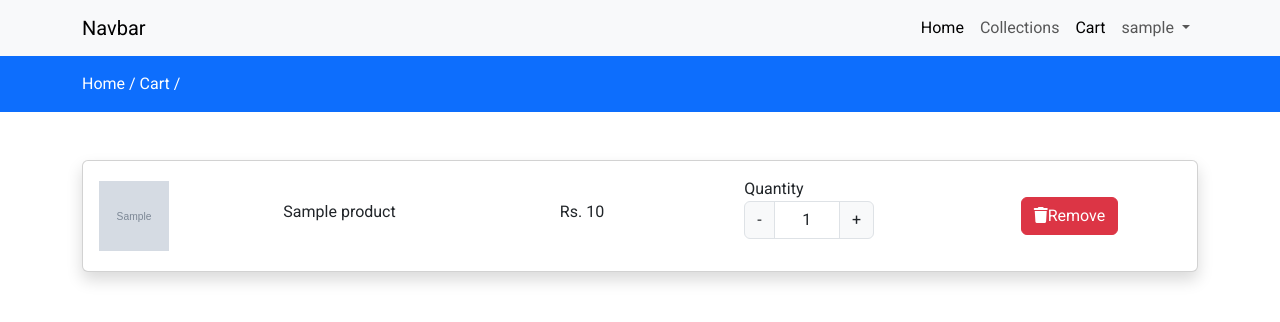
After one commit to Shubhamg111/e-commerce_website, a Django app: page /cart in a window 1280 px wide. The commit adds this page. Shown: the top 322 px of the page. Run offline with Django 4.2, Linux system fonts and the light colour scheme; a user stored in the database is signed in; tables that the repository leaves empty hold one stand-in row (values such as "Sample post"); grey boxes marked "Sample" are stand-in pictures; some libraries are stand-ins or nearby versions.

Commit message:
Ecommerce with Django Project

```diff
--- a/ecommerce/static/JS/custom.js
+++ b/ecommerce/static/JS/custom.js
@@ -22,4 +22,73 @@ $(function() {
         $(this).closest('.input-group').find('.qty-input').val(value);
       }
     });
+
+    $(document).on('click','.addtocartbtn',function (e){
+      e.preventDefault();
+
+      var product_id=$(this).closest('.product_data').find('.prod_id').val();
+      var product_qty=$(this).closest('.product_data').find('.qty-input').val();
+      var token =$('input[name=csrfmiddlewaretoken]').val();
+      $.ajax({
+        type : "POST",
+        url: "/cart-to-cart",
+        data:{
+          'product_id':product_id,
+          'product_qty':product_qty,
+          csrfmiddlewaretoken:token
+        },
+
+       success:function(response){
+          alertify.success(response.status)
+
+        }
+      });
+
+    })
+    $(document).on('click','.changeQuantity',function (e){
+      e.preventDefault();
+
+      var product_id=$(this).closest('.product_data').find('.prod_id').val();
+      var product_qty=$(this).closest('.product_data').find('.qty-input').val();
+      var token =$('input[name=csrfmiddlewaretoken]').val();
+      $.ajax({
+        type : "POST",
+        url: "/update-cart",
+        data:{
+          'product_id':product_id,
+          'product_qty':product_qty,
+          csrfmiddlewaretoken:token
+        },
+
+       success:function(response){
+          alertify.success(response.status)
+
+        }
+      });
+
+    })
+
+    $('.delete-cart-item').click(function (e) {
+      e.preventDefault();
+
+      var product_id=$(this).closest('.product_data').find('.prod_id').val();
+      var token =$('input[name=csrfmiddlewaretoken]').val();
+
+      $.ajax({
+        type: "Post",
+        url: "delete-cart-item",
+        data: {
+            'product_id':product_id,
+            csrfmiddlewaretoken:token
+        },
+        success: function (response) {
+          alertify.success(response.status)
+          $('.cartdata').load(location.href + " .cartdata")
+
+        }
+      });
+
+    });
+
+
   });
--- a/ecommerce/store/admin.py
+++ b/ecommerce/store/admin.py
@@ -4,3 +4,4 @@ from .models import *
 
 admin.site.register(Category)
 admin.site.register(Product)
+admin.site.register(Cart)
--- /dev/null
+++ b/ecommerce/store/controller/cart.py
@@ -0,0 +1,58 @@
+from django.shortcuts import render,redirect
+from django.http.response import JsonResponse
+from django.contrib import messages
+from store.models import Product,Cart
+
+def addtocart(request):
+    if request.method=='POST':
+        if request.user.is_authenticated:
+            prod_id=int(request.POST.get('product_id'))
+            product_check=Product.objects.get(id=prod_id)
+            if(product_check):
+                if (Cart.objects.filter(user=request.user.id, product_id=prod_id)):
+                    return JsonResponse({ 'status':"Product Already in Cart"})
+                else:
+                    prod_qty = int(request.POST.get('product_qty'))
+
+                    if product_check.quantity >= prod_qty:
+                        Cart.objects.create(user=request.user, product_id=prod_id, product_qty=prod_qty)
+                        return JsonResponse({'status': "Product add successfully"})
+                    else:
+                        return JsonResponse({'status':"Only " + str(product_check.quantity)+" quantity available"})
+
+
+
+            else:
+                return JsonResponse ({ 'status': "No such product found"})
+        else:
+            return JsonResponse ({ 'status': "Login to continue"})
+
+    return redirect('/')
+
+def viewcart(request):
+    cart= Cart.objects.filter(user=request.user)
+    context={
+        "cart": cart
+    }
+    return render(request,"store/cart.html",context)
+
+
+def updatecart(request):
+    if request.method=='POST':
+        prod_id=int(request.POST.get('product_id'))
+        if(Cart.objects.filter(user=request.user, product_id=prod_id)):
+            prod_qty=int(request.POST.get('product_qty'))
+            cart = Cart.objects.get(product_id=prod_id,user=request.user)
+            cart.product_qty=prod_qty
+            cart.save()
+            return JsonResponse({'status':"Updated Successfully"})
+    return redirect('/')
+
+def deletecartitem(request):
+    if request.method =='POST':
+        prod_id= int(request.POST.get('product_id'))
+        if(Cart.objects.get(user=request.user ,product_id=prod_id,)):
+            cartitem = Cart.objects.get(product_id=prod_id,user=request.user)
+            cartitem.delete()
+        return JsonResponse({'status':"Deleted Successfully"})
+    return redirect('/')
--- a/ecommerce/store/models.py
+++ b/ecommerce/store/models.py
@@ -47,3 +47,10 @@ class Product(models.Model):
 
     def __str__(self):
         return self.name
+
+
+class Cart(models.Model):
+    user = models.ForeignKey(User, on_delete=models.CASCADE)
+    product = models.ForeignKey(Product, on_delete=models.CASCADE)
+    product_qty =models.IntegerField(null=False,blank=False)
+    created_at = models.DateTimeField(auto_now_add=True)
--- /dev/null
+++ b/ecommerce/store/templates/store/cart.html
@@ -0,0 +1,68 @@
+{% extends 'store/layouts/main.html' %}
+
+{% block content %}
+
+<div class="py-3 bg-primary">
+    <div class="container">
+        <a class="text-white" href="{% url 'home' %}"> Home / </a>
+        <a class="text-white" href="{% url 'cart' %}"> Cart / </a>
+
+
+
+    </div>
+</div>
+
+
+<div class="py-5">
+    <div class="container">
+        <div class="row">
+            <div class="col-md-12">
+                <div class="card shadow">
+                    <div class="card-body">
+                        {% if cart %}
+                            {% for item in cart %}
+                                <div class="row product_data">
+                                    <div class="col-md-2 my-auto">
+                                        <img src="{{ item.product.product_image.url}}" height="70px"
+                                        width="70px" alt="Image">
+                                    </div>
+                                    <div class="col-md-3 my-auto">
+                                       <h6>{{ item.product.name}}</h6>
+                                    </div>
+                                    <div class="col-md-2 my-auto">
+                                        <h6>Rs. {{ item.product.selling_price | stringformat:'d'}}</h6>
+                                     </div>
+                                     <div class="col-md-3 my-auto">
+                                        <input type="hidden" class="prod_id" value="{{ item.product_id}}">
+                                        {% csrf_token %}
+                                        {% if item.product.quantity >= item.product_qty %}
+                                          <label for="Quantity">Quantity</label>
+                                      <div class="input-group text-center mb-3" style="width: 130px;">
+                                        <button class="input-group-text changeQuantity decrement-btn">-</button>
+                                        <input type="text" name="quantity" class="form-control text-center qty-input" value="1">
+                                        <button class="input-group-text changeQuantity increment-btn">+</button>
+                                    </div>
+                                    {% else %}
+                                        <h6>Out of Stock</h6>
+                                    {% endif %}
+                                </div>
+                                    <div class="col-md-2 my-auto">
+                                        <button class="btn btn-danger delete-cart-item"><i class="fa fa-trash"></i>Remove</button>
+
+                                    </div>
+                                </div>
+
+                            {% endfor %}
+                        {% else %}
+                            <h4>Your Cart is empty.</h4>
+                        {% endif %}
+                    </div>
+                </div>
+            </div>
+    </div>
+</div>
+</div>
+
+
+
+{% endblock content %}
--- a/ecommerce/store/templates/store/includes/navbar.html
+++ b/ecommerce/store/templates/store/includes/navbar.html
@@ -12,6 +12,10 @@
           <li class="nav-item">
             <a class="nav-link" href="{% url 'collections' %}">Collections</a>
           </li>
+          <li class="nav-item">
+            <a class="nav-link active" aria-current="page" href="{% url 'cart' %}">Cart</a>
+          </li>
+
           {% if request.user.is_authenticated %}
           <li class="nav-item dropdown">
             <a class="nav-link dropdown-toggle" href="#" role="button" data-bs-toggle="dropdown" aria-expanded="false">
@@ -34,9 +38,7 @@
           </li>
           {% endif %}
 
-          <li class="nav-item">
-            <a class="nav-link disabled">Disabled</a>
-          </li>
+
         </ul>
       </div>
     </div>
--- a/ecommerce/store/templates/store/products/view.html
+++ b/ecommerce/store/templates/store/products/view.html
@@ -50,6 +50,8 @@
                                 {% endif %}
                                 <div class="row mt-2">
                                     <div class="col-md-3">
+                                        {% csrf_token %}
+                                        <input type="hidden" value="{{ products.id}}" class="prod_id">
                                       <label for="Quantity">Quantity</label>
                                       <div class="input-group text-center mb-3" style="width: 130px;">
                                         <button class="input-group-text decrement-btn">-</button>
@@ -60,7 +62,7 @@
                                     <div class="col-md-9">
                                         <br>
                                         {% if products.quantity > 0 %}
-                                        <button class="btn btn-primary me-3 float-start" type="button">Add to Cart <i
+                                        <button class="btn btn-primary me-3 float-start addtocartbtn" type="button">Add to Cart <i
                                                 class="fa fa-shopping-cart"></i></button>
                                         {% endif %}
                                         <button class="btn btn-success me-3 float-start" type="button">Add to Wishlist
--- a/ecommerce/store/urls.py
+++ b/ecommerce/store/urls.py
@@ -1,6 +1,6 @@
 from django.urls import path
 from . import views
-from store.controller import authview
+from store.controller import authview,cart
 urlpatterns=[
     path('',views.home,name="home"),
     path('collections',views.collections,name='collections'),
@@ -9,5 +9,9 @@ urlpatterns=[
 
     path('register/',authview.register, name="register"),
     path('login/' ,authview.loginpage, name="loginpage"),
-    path('logout/',authview.logoutpage, name="logoutpage")
+    path('logout/',authview.logoutpage, name="logoutpage"),
+    path('cart-to-cart', cart.addtocart,name="addtocart"),
+    path('cart', cart.viewcart, name="cart"),
+    path('update-cart', cart.updatecart ,name="updatecart"),
+    path('delete-cart-item', cart.deletecartitem, name='deletecartitem'),
 ]
```
Also changed, not shown: ecommerce/static/uploads/202307182223123d-Product-Display-Background-on-Podium-Graphics-16945892-1.jpg (added), ecommerce/store/migrations/0002_cart.py (added).
